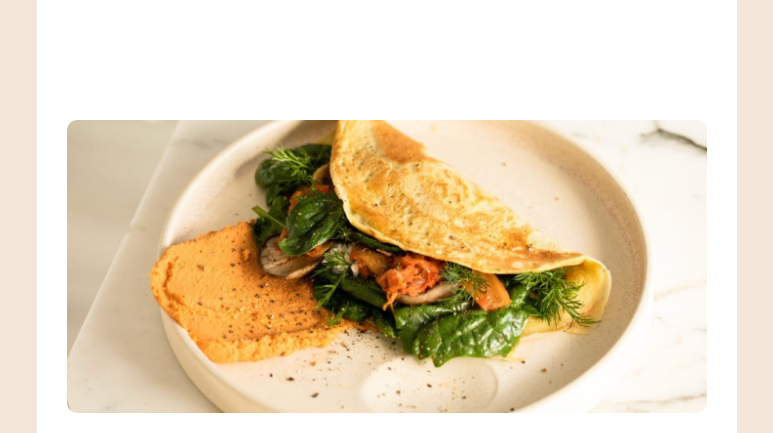
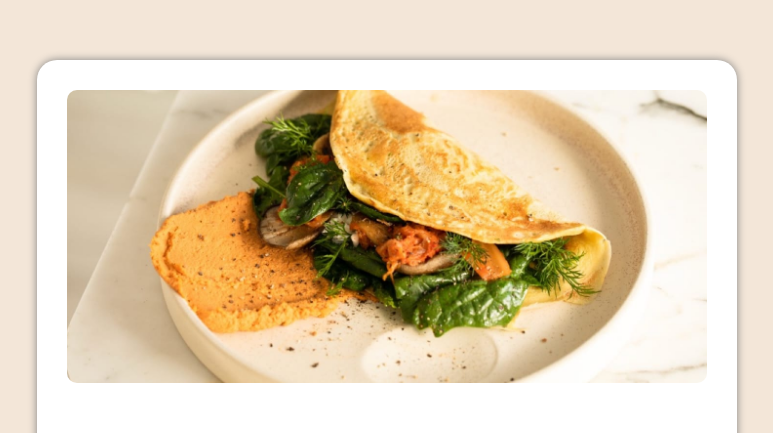
Before and after one commit to Wellington-Silva-create/Recipe_page, a plain HTML site: page index.html in a window 1280 px wide. Shown: the top 433 px of the page, without its empty margins (253-1026 px from the left). Drawn offline with Linux system fonts and the light colour scheme.

Commit message:
Update mediaQuery.css

```diff
--- a/estilos/mediaQuery.css
+++ b/estilos/mediaQuery.css
@@ -5,19 +5,15 @@
         width: 700px;
         margin: auto;
     }
-    header{
-        margin-top: 60px;
-        border-radius: 20px 20px 0px 0px;
 
-    }
     header img{
         padding: 30px;
         border-radius: 40px;
     }
     main{
-        margin-bottom: 60px;
-        border-radius: 0px 0px 20px 20px;
-
+        margin: 60px 0px;
+        border-radius: 20px;
+        box-shadow: 0px 0px 8px grey;
     }
     table{
         width: 100%;
```
